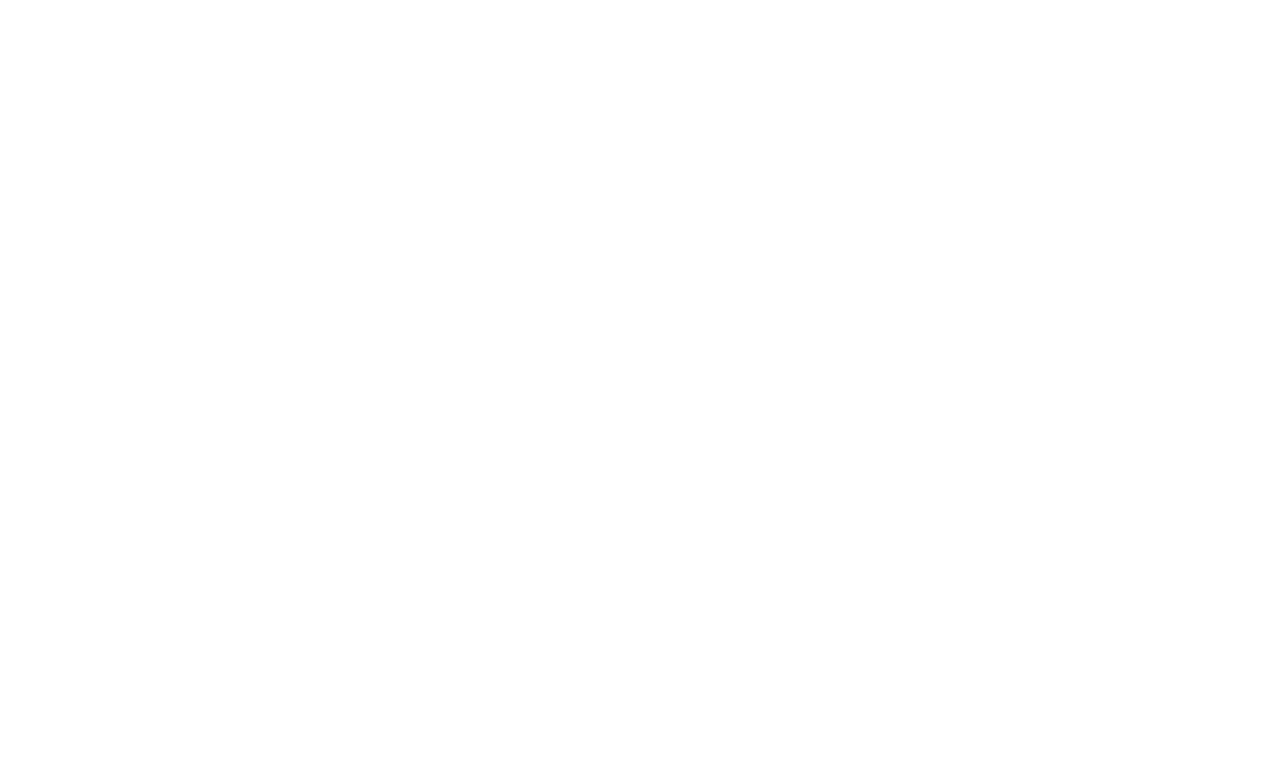
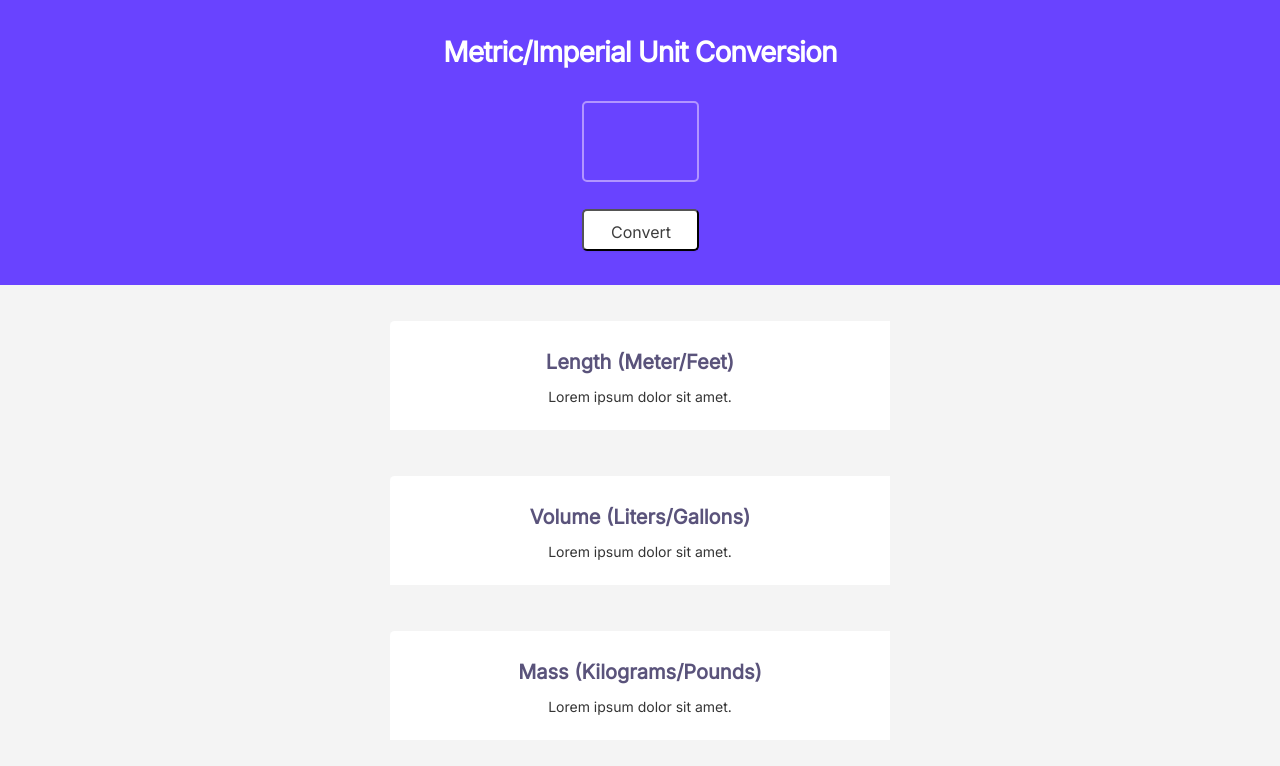
Before and after one commit to derekholland/Unit-Converter, a plain HTML site: page index.html in a window 1280 px wide. Drawn offline with nearby package versions, Linux system fonts and the light colour scheme.

Commit message:
UI finished, added some javascript

```diff
--- a/index.css
+++ b/index.css
@@ -1,3 +1,108 @@
+* {
+	margin: 0;
+	padding: 0;
+	box-sizing: border-box;
+}
+
 body {
-    margin: 0;
+	text-align: center;
+	background-color: #f4f4f4;
+	font-family: 'Inter', sans-serif;
 }
+
+.container {
+	display: flex;
+	flex-direction: column;
+	height: 100vh;
+}
+
+#hero {
+	height: 285px;
+	background-color: #6943ff;
+	width: 100%;
+	display: flex;
+	flex-direction: column;
+	align-items: center;
+}
+
+#hero h1 {
+	color: #fff;
+	font-size: 28px;
+	font-weight: 800;
+	line-height: 38px;
+	letter-spacing: -0.84px;
+	margin: 33px 51px 30px 51px;
+}
+
+#input-box {
+	width: 117px;
+	height: 83px;
+	border-radius: 5px;
+	border: 2px solid #b295ff;
+	background-color: #6943ff;
+	color: #fff;
+	font-size: 58px;
+	font-weight: 800;
+	line-height: 24px;
+	text-align: center;
+	margin-bottom: 27px;
+}
+
+#convert-btn {
+	background-color: #ffffff;
+	width: 117px;
+	height: 42px;
+	padding: 9px 27.5px;
+	color: #3d3d3d;
+	font-size: 16px;
+	font-weight: 500;
+	line-height: 24px;
+	border-radius: 5px;
+	box-shadow: 0px 1px 2px 0px rgba(0, 0, 0, 0.05);
+	margin-bottom: 34px;
+}
+
+#convert-btn:hover {
+	cursor: pointer;
+}
+
+.main-content {
+	display: flex;
+	flex-direction: column;
+	justify-content: center;
+	align-items: center;
+}
+
+.card {
+	width: 500px;
+	height: 109px;
+	border-radius: 4.681px 0px 0px 0px;
+	background: #fff;
+	margin: 23px 25px;
+	color: #5a537b;
+	text-align: center;
+	font-size: 20px;
+	font-weight: 600;
+	line-height: 20px;
+	display: flex;
+	flex-direction: column;
+}
+
+.card-1 {
+	margin-top: 36px;
+}
+
+.title {
+	margin: 31px 77px 5px 77px;
+}
+
+#length,
+#volume,
+#mass {
+	color: #353535;
+	text-align: center;
+	font-size: 14px;
+	font-weight: 400;
+	line-height: 20px;
+	margin-top: 10px;
+}
--- a/index.html
+++ b/index.html
@@ -1,8 +1,40 @@
 <html>
-    <head><link rel="stylesheet" href="https://cdnjs.cloudflare.com/ajax/libs/normalize/8.0.1/normalize.css">
-        <link rel="stylesheet" href="index.css">
-    </head>
-    <body>
-        <script src="index.js"></script>
-    </body>
+	<head>
+		<link
+			rel="stylesheet"
+			href="https://cdnjs.cloudflare.com/ajax/libs/normalize/8.0.1/normalize.css"
+		/>
+		<link rel="stylesheet" href="index.css" />
+		<link rel="preconnect" href="https://fonts.googleapis.com" />
+		<link rel="preconnect" href="https://fonts.gstatic.com" crossorigin />
+		<link
+			href="https://fonts.googleapis.com/css2?family=Inter&display=swap"
+			rel="stylesheet"
+		/>
+		<title>Unit Converter</title>
+	</head>
+	<body>
+		<div class="container">
+			<div id="hero">
+				<h1>Metric/Imperial Unit Conversion</h1>
+				<input id="input-box" type="text" />
+				<button id="convert-btn">Convert</button>
+			</div>
+			<section class="main-content">
+				<div class="card card-1">
+					<p class="title">Length (Meter/Feet)</p>
+					<p id="length">Lorem ipsum dolor sit amet.</p>
+				</div>
+				<div class="card">
+					<p class="title">Volume (Liters/Gallons)</p>
+					<p id="volume">Lorem ipsum dolor sit amet.</p>
+				</div>
+				<div class="card">
+					<p class="title">Mass (Kilograms/Pounds)</p>
+					<p id="mass">Lorem ipsum dolor sit amet.</p>
+				</div>
+			</section>
+		</div>
+		<script src="index.js"></script>
+	</body>
 </html>
--- a/index.js
+++ b/index.js
@@ -1,5 +1,38 @@
+//round the numbers down to 3 decimal points
 /*
 1 meter = 3.281 feet
 1 liter = 0.264 gallon
 1 kilogram = 2.204 pound
 */
+
+let userInput = document.getElementById('input-box')
+let convertBtn = document.getElementById('convert-btn')
+let length = document.getElementById('length')
+let volume = document.getElementById('volume')
+let mass = document.getElementById('mass')
+
+// add event listener to button
+convertBtn.addEventListener('click', function () {
+	convertLength(userInput.value)
+	convertMass(userInput.value)
+})
+
+function convertLength(num) {
+	// Meters = Feet
+	let meter = 3.281 //feet per meter
+	let metersToFeet = meter * num
+	let baseString1 = `${num} meters = ${metersToFeet.toFixed(3)} feet`
+	// Feet = Meters
+	let feet = 0.3048 //meters per foot
+	let feetToMeters = feet * 20
+	let baseString2 = `${num} feet = ${feetToMeters.toFixed(3)} meters`
+	// Send data to render function to display results on the page
+	render(baseString1, baseString2)
+}
+function convertMass(num) {}
+function convertVolume(num) {}
+
+function render(string1, string2) {
+	console.log(string1)
+	console.log(string2)
+}
```
